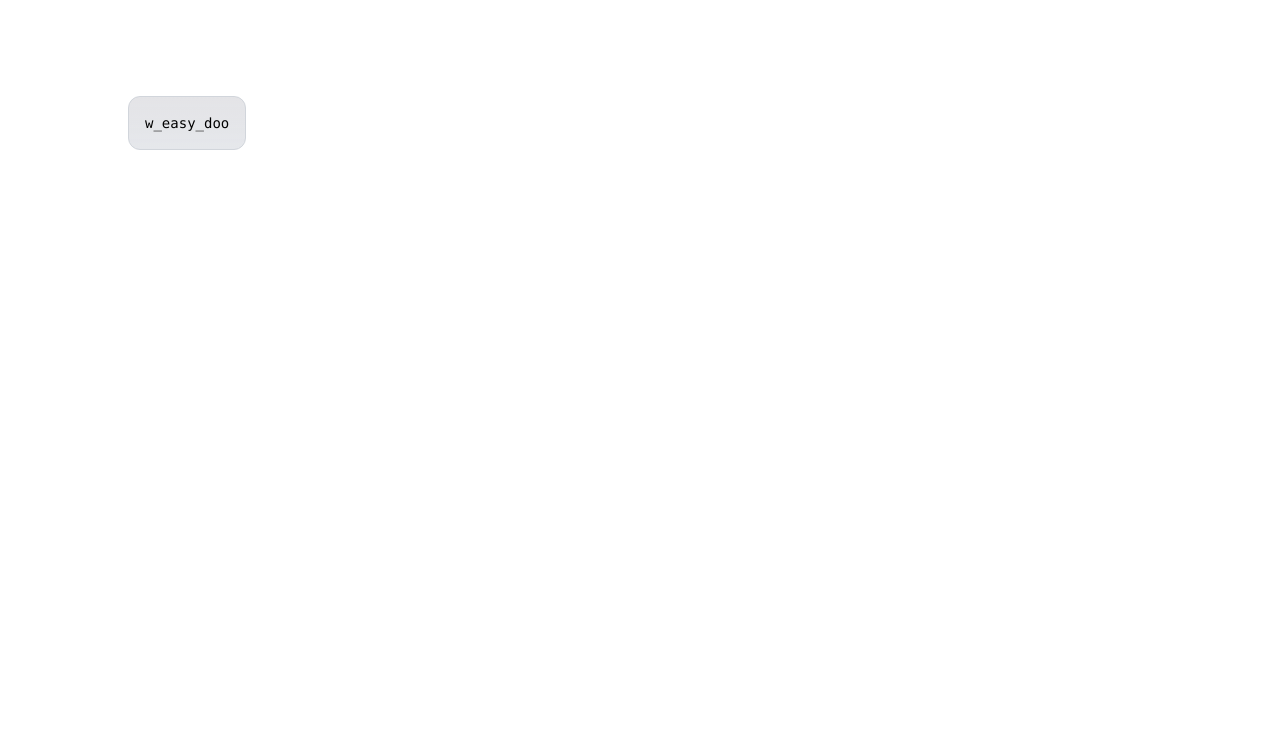
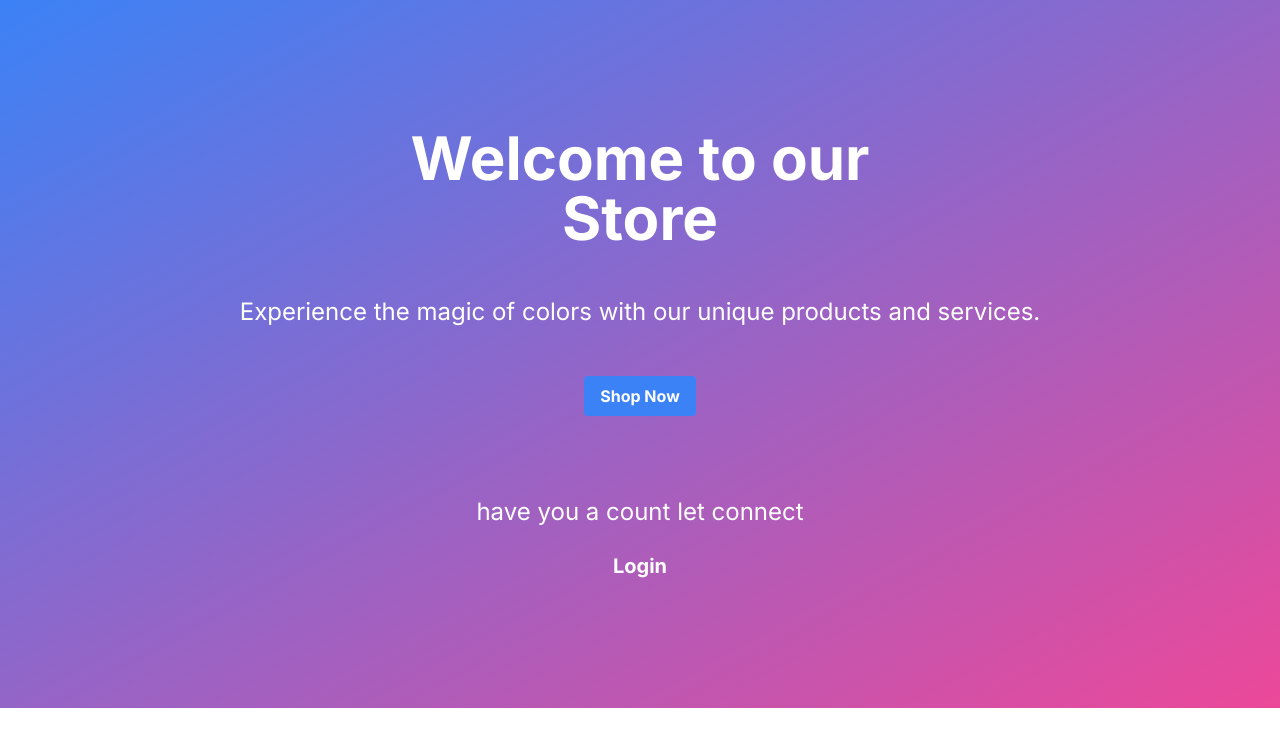
Before and after one commit to abderrahmaneosmani/weasydoo-nextjs, a Next.js app: page / in a window 1280 px wide. Shown: the top 746 px of the page. Built offline with nearby package versions, Linux system fonts and the light colour scheme.

Commit message:
handle home page

```diff
--- a/package.json
+++ b/package.json
@@ -9,6 +9,7 @@
     "lint": "next lint"
   },
   "dependencies": {
+    "@tanstack/react-query": "^5.37.1",
     "@types/uuid": "^9.0.8",
     "jwt-decode": "^4.0.0",
     "next": "14.2.3",
--- a/src/app/layout.tsx
+++ b/src/app/layout.tsx
@@ -1,6 +1,7 @@
 import type { Metadata } from "next";
 import { Inter } from "next/font/google";
 import "./globals.css";
+import ReactQueryClientProvider from "@/components/QueryClientProvider";
 
 const inter = Inter({ subsets: ["latin"] });
 
@@ -16,7 +17,9 @@ export default function RootLayout({
 }>) {
   return (
     <html lang="en">
-      <body className={inter.className}>{children}</body>
+      <body className={inter.className}>
+        <ReactQueryClientProvider>{children}</ReactQueryClientProvider>
+      </body>
     </html>
   );
 }
--- a/src/app/page.tsx
+++ b/src/app/page.tsx
@@ -1,13 +1,36 @@
-import { getServerSession } from "next-auth";
+import Link from "next/link";
 
 export default async function Home() {
   return (
-    <main className="flex min-h-screen flex-col items-center justify-between p-24">
-      <div className="z-10 w-full max-w-5xl items-center justify-between font-mono text-sm lg:flex">
-        <p className="fixed left-0 top-0 flex w-full justify-center border-b border-gray-300 bg-gradient-to-b from-zinc-200 pb-6 pt-8 backdrop-blur-2xl dark:border-neutral-800 dark:bg-zinc-800/30 dark:from-inherit lg:static lg:w-auto  lg:rounded-xl lg:border lg:bg-gray-200 lg:p-4 lg:dark:bg-zinc-800/30">
-          w_easy_doo
-        </p>
-      </div>
+    <main className="w-full h-full ">
+      <section className="bg-gradient-to-br from-blue-500 to-pink-500 py-16 md:py-32">
+        <div className="container mx-auto px-4 md:px-8 text-center">
+          <h1 className="text-white font-bold text-4xl md:text-6xl leading-tight mb-6">
+            Welcome to our <br />
+            Store
+          </h1>
+
+          <p className="text-white text-lg md:text-2xl mb-12 mt-12">
+            Experience the magic of colors with our unique products and
+            services.
+          </p>
+          <Link href="/products">
+            <button className="bg-blue-500 hover:bg-blue-700 text-white font-bold py-2 px-4 rounded">
+              Shop Now
+            </button>
+          </Link>
+
+          <div className="mt-20">
+            <p className="text-white  md:text-2xl">
+              have you a count let connect
+            </p>
+            <br />
+            <Link href="/auth/login" className="mb-4">
+              <span className=" text-white font-bold text-xl">Login</span>
+            </Link>
+          </div>
+        </div>
+      </section>
     </main>
   );
 }
--- a/src/app/products/manage/page.tsx
+++ b/src/app/products/manage/page.tsx
@@ -3,16 +3,22 @@ import AddProduct from "@/components/manage-products/AddProduct";
 import EditProduct from "@/components/manage-products/EditProduct";
 import React from "react";
 import { getServerSession } from "next-auth";
-import Product from "@/components/products/Product";
 import { getProducts } from "../page";
+import { redirect } from "next/navigation";
 
 async function page() {
   const session = await getServerSession(NextAuthOptions);
   const products = await getProducts();
   const isAdmin = session?.user?.role === "admin";
+  if (session === null) {
+    redirect("/auth/login");
+  }
 
   return (
-    <div className=" py-20 ">
+    <div className="w-full  py-20 mx-auto  px-20">
+      <p className="text: text-blue-500 text-lg text-center">
+        Manage your products
+      </p>
       <div className="text-2xl md:text-3xl font-bold">
         {isAdmin && <AddProduct />}
       </div>
--- /dev/null
+++ b/src/components/QueryClientProvider.tsx
@@ -0,0 +1,18 @@
+"use client";
+
+import { QueryClientProvider, QueryClient } from "@tanstack/react-query";
+import { useState } from "react";
+
+const ReactQueryClientProvider = ({
+  children,
+}: {
+  children: React.ReactNode;
+}) => {
+  const [queryClient] = useState(() => new QueryClient());
+
+  return (
+    <QueryClientProvider client={queryClient}>{children}</QueryClientProvider>
+  );
+};
+
+export default ReactQueryClientProvider;
--- a/src/components/manage-products/AddProduct.tsx
+++ b/src/components/manage-products/AddProduct.tsx
@@ -1,9 +1,17 @@
 "use client";
 
+import { useMutation, useQuery } from "@tanstack/react-query";
 import React from "react";
+import { addProduct } from "../../../services/product-api";
+import { ProductType } from "../products/type";
 
 function AddProduct() {
   const [showForm, setShowForm] = React.useState(false);
+
+  const mutationProduct = useMutation({
+    mutationFn: async (pr: Omit<ProductType, "id">) => addProduct(pr),
+  });
+
   const toggleForm = () => {
     setShowForm(!showForm);
   };
@@ -11,12 +19,16 @@ function AddProduct() {
   const handleAddProduct = (event: React.FormEvent<HTMLFormElement>) => {
     event.preventDefault();
     const formProduct = new FormData(event?.currentTarget);
-    const title = formProduct.get("title");
-    const price = formProduct.get("price");
-    const description = formProduct.get("description");
-    const category = formProduct.get("category");
+    const title = formProduct?.get("title") as string;
+    const price = formProduct?.get("price") as string;
+    const description = formProduct?.get("description") as string;
+    const category = formProduct?.get("category") as string;
+    const prod = { title, price: Number(price), category, description };
+    mutationProduct.mutate(prod);
 
-    console.log("title", { title, price, description, category });
+    if (mutationProduct.status === "success") {
+      setShowForm(false);
+    }
   };
 
   return (
@@ -44,6 +56,7 @@ function AddProduct() {
                     Title
                   </label>
                   <input
+                    required
                     type="text"
                     name="title"
                     id="title"
@@ -59,6 +72,7 @@ function AddProduct() {
                     Category
                   </label>
                   <input
+                    required
                     type="text"
                     name="category"
                     id="category"
@@ -74,11 +88,12 @@ function AddProduct() {
                     price
                   </label>
                   <input
-                    type="text"
+                    type="number"
                     name="price"
                     id="price"
                     className="shadow-sm bg-gray-50 border border-gray-300 text-gray-900 sm:text-sm rounded-lg focus:ring-cyan-600 focus:border-cyan-600 block w-full p-2.5"
                     placeholder="enter a price"
+                    required
                   />
                 </div>
                 <div className="col-span-6 sm:col-span-3">
@@ -94,6 +109,7 @@ function AddProduct() {
                     id="description"
                     className="shadow-sm bg-gray-50 border border-gray-300 text-gray-900 sm:text-sm rounded-lg focus:ring-cyan-600 focus:border-cyan-600 block w-full p-2.5"
                     placeholder="Electronics"
+                    required
                   />
                 </div>
               </div>
--- a/src/components/manage-products/EditProduct.tsx
+++ b/src/components/manage-products/EditProduct.tsx
@@ -124,13 +124,13 @@ function EditableTableProduct({ products, isAdmin }: Props) {
                   <input
                     type="number"
                     className="border rounded py-1 px-2"
-                    value={row.rating.rate}
+                    value={row.rating?.rate}
                     onChange={(e) =>
                       handleChangeProduct(row.id, "rate", e.target.value)
                     }
                   />
                 ) : (
-                  row.rating.rate
+                  row.rating?.rate
                 )}
               </td>
               <td className="py-2 px-4">
@@ -138,13 +138,13 @@ function EditableTableProduct({ products, isAdmin }: Props) {
                   <input
                     type="number"
                     className="border rounded py-1 px-2"
-                    value={row.rating.count}
+                    value={row.rating?.count}
                     onChange={(e) =>
                       handleChangeProduct(row.id, "price", e.target.value)
                     }
                   />
                 ) : (
-                  row.rating.count
+                  row.rating?.count
                 )}
               </td>
               {isAdmin && (
@@ -159,14 +159,14 @@ function EditableTableProduct({ products, isAdmin }: Props) {
                   ) : (
                     <button
                       className="bg-gray-500 text-white py-1 px-3 rounded hover:bg-gray-600"
-                      onClick={() => handleEditClickProduct(row?.id)}
+                      onClick={() => handleEditClickProduct(row?.id as number)}
                     >
                       Edit
                     </button>
                   )}
                   <button
                     className="bg-red-500 text-white py-1 px-3 rounded hover:bg-red-600"
-                    onClick={() => handleDeleteProduct(row.id)}
+                    onClick={() => handleDeleteProduct(row.id as number)}
                   >
                     Delete
                   </button>
--- a/src/components/products/ProductDetails.tsx
+++ b/src/components/products/ProductDetails.tsx
@@ -1,5 +1,5 @@
 import React from "react";
-import Rating from "../rating/Rating";
+import Rating, { RatingType } from "../rating/Rating";
 import { ProductType } from "./type";
 
 function ProductDetails({ product }: { product: ProductType }) {
@@ -22,7 +22,7 @@ function ProductDetails({ product }: { product: ProductType }) {
         <p className="text text-gray-600 mt-2">{product.description}</p>
 
         <div className="mt-2">
-          <Rating rating={product?.rating} />
+          <Rating rating={product?.rating as RatingType} />
         </div>
       </div>
     </div>
--- a/src/components/products/type.ts
+++ b/src/components/products/type.ts
@@ -1,9 +1,11 @@
+import { RatingType } from "../rating/Rating";
+
 export type ProductType = {
   id: number;
-  title: string;
-  price: number;
+  title?: string;
+  price?: number;
   description?: string;
-  category: string;
-  image: string;
-  rating: { rate: number; count: number };
+  category?: string;
+  image?: string;
+  rating?: RatingType;
 };
--- a/src/components/rating/Rating.tsx
+++ b/src/components/rating/Rating.tsx
@@ -1,5 +1,5 @@
 import React from "react";
-type RatingType = {
+export type RatingType = {
   rate: number;
   count: number;
 };
```
Also changed, not shown: services/product-api.ts (+7 -12 lines), 1 other file (tests, documents, lock files or other folders).
